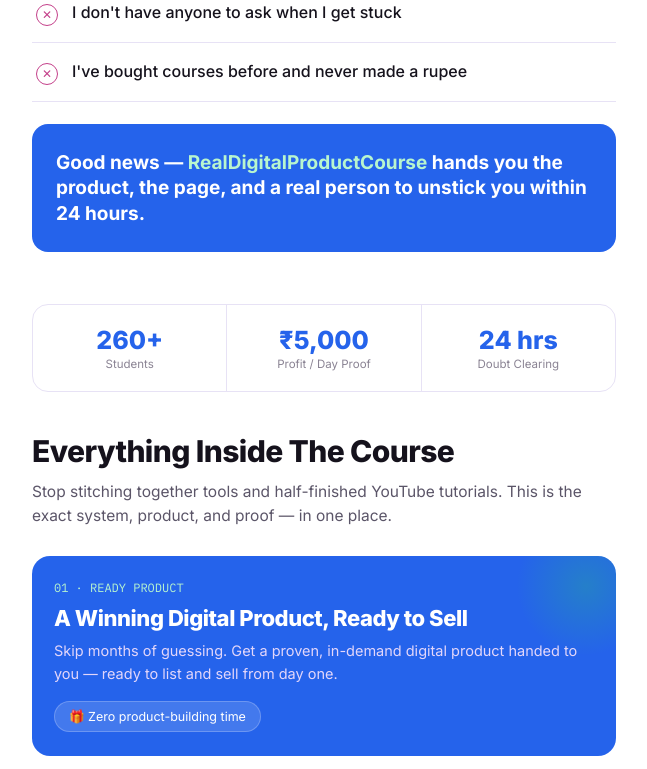
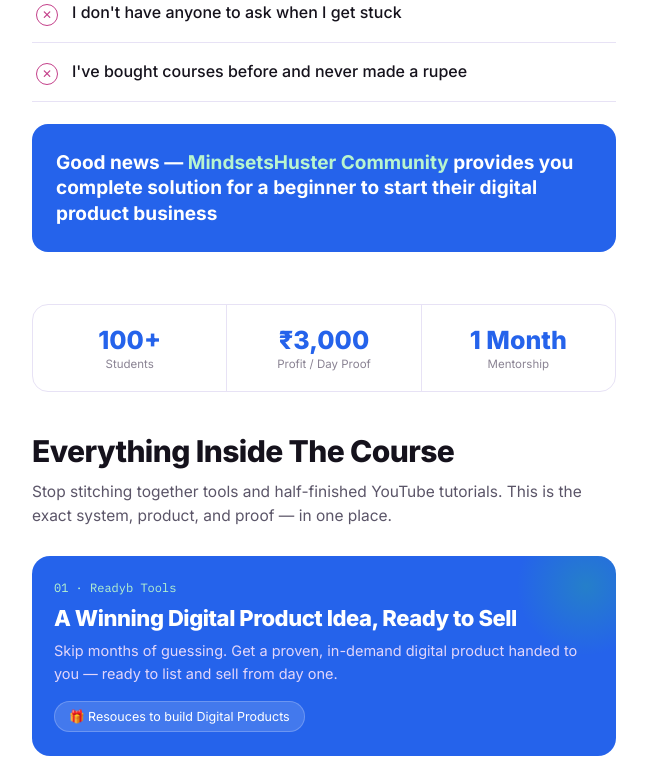
Before and after one commit to kidnappedmyself1/website, a plain HTML site: page index.html in a window 1280 px wide. Shown: the part 1180-1949 px from the top of the page, without its empty margins (316-963 px from the left). Drawn offline with Linux system fonts and the light colour scheme.

Commit message:
Update index.html

```diff
--- a/index.html
+++ b/index.html
@@ -541,15 +541,15 @@
       <div class="problem-item"><span class="x">✕</span> I don't have anyone to ask when I get stuck</div>
       <div class="problem-item"><span class="x">✕</span> I've bought courses before and never made a rupee</div>
     </div>
-    <div class="solved-banner">Good news — <em>RealDigitalProductCourse</em> hands you the product, the page, and a real person to unstick you within 24 hours.</div>
+    <div class="solved-banner">Good news — <em>MindsetsHuster Community</em>  provides you complete solution for a beginner to start their digital product business</div>
   </section>
 
   <!-- STATS -->
   <section class="wrap">
     <div class="stats-bar">
-      <div class="stat"><div class="n">260+</div><div class="l">Students</div></div>
-      <div class="stat"><div class="n">₹5,000</div><div class="l">Profit / Day Proof</div></div>
-      <div class="stat"><div class="n">24 hrs</div><div class="l">Doubt Clearing</div></div>
+      <div class="stat"><div class="n">100+</div><div class="l">Students</div></div>
+      <div class="stat"><div class="n">₹3,000</div><div class="l">Profit / Day Proof</div></div>
+      <div class="stat"><div class="n">1 Month</div><div class="l">Mentorship</div></div>
     </div>
   </section>
 
@@ -561,10 +561,10 @@
     </div>
 
     <div class="feature-card">
-      <span class="tag-num">01 · READY PRODUCT</span>
-      <h3>A Winning Digital Product, Ready to Sell</h3>
+      <span class="tag-num">01 · Readyb Tools</span>
+      <h3>A Winning Digital Product Idea, Ready to Sell</h3>
       <p>Skip months of guessing. Get a proven, in-demand digital product handed to you — ready to list and sell from day one.</p>
-      <span class="feature-pill">🎁 Zero product-building time</span>
+      <span class="feature-pill">🎁 Resouces to build Digital Products</span>
     </div>
 
     <div class="feature-card">
@@ -693,8 +693,8 @@
         <div class="faq-a">Yes — this is built for beginners. You get a ready-made product, so you're not starting from a blank page, and a 1:1 Google Meet within 24 hours if you get stuck at any step.</div>
       </div>
       <div class="faq-item">
-        <div class="faq-q">Do I need to show my face or use my voice? <span class="chev">⌄</span></div>
-        <div class="faq-a">No. Everything is built around a faceless, voiceless AI workflow — including the AI video tools included in the course.</div>
+        <div class="faq-q">Do I need to show my face? <span class="chev">⌄</span></div>
+        <div class="faq-a">No. Everything is built around a faceless, AI workflow — including the AI video tools included in the course.</div>
       </div>
       <div class="faq-item">
         <div class="faq-q">What exactly do I get inside? <span class="chev">⌄</span></div>
```
